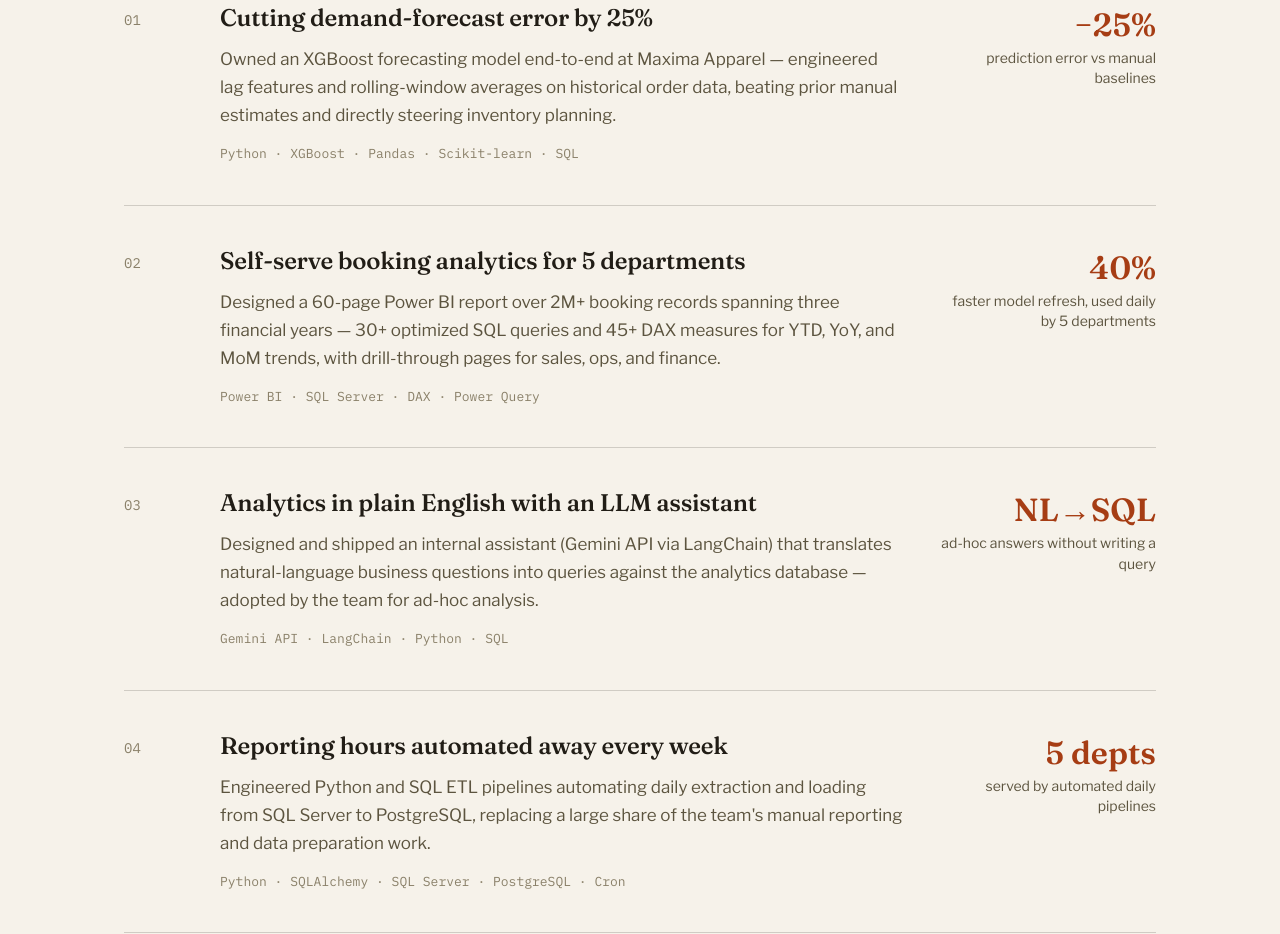
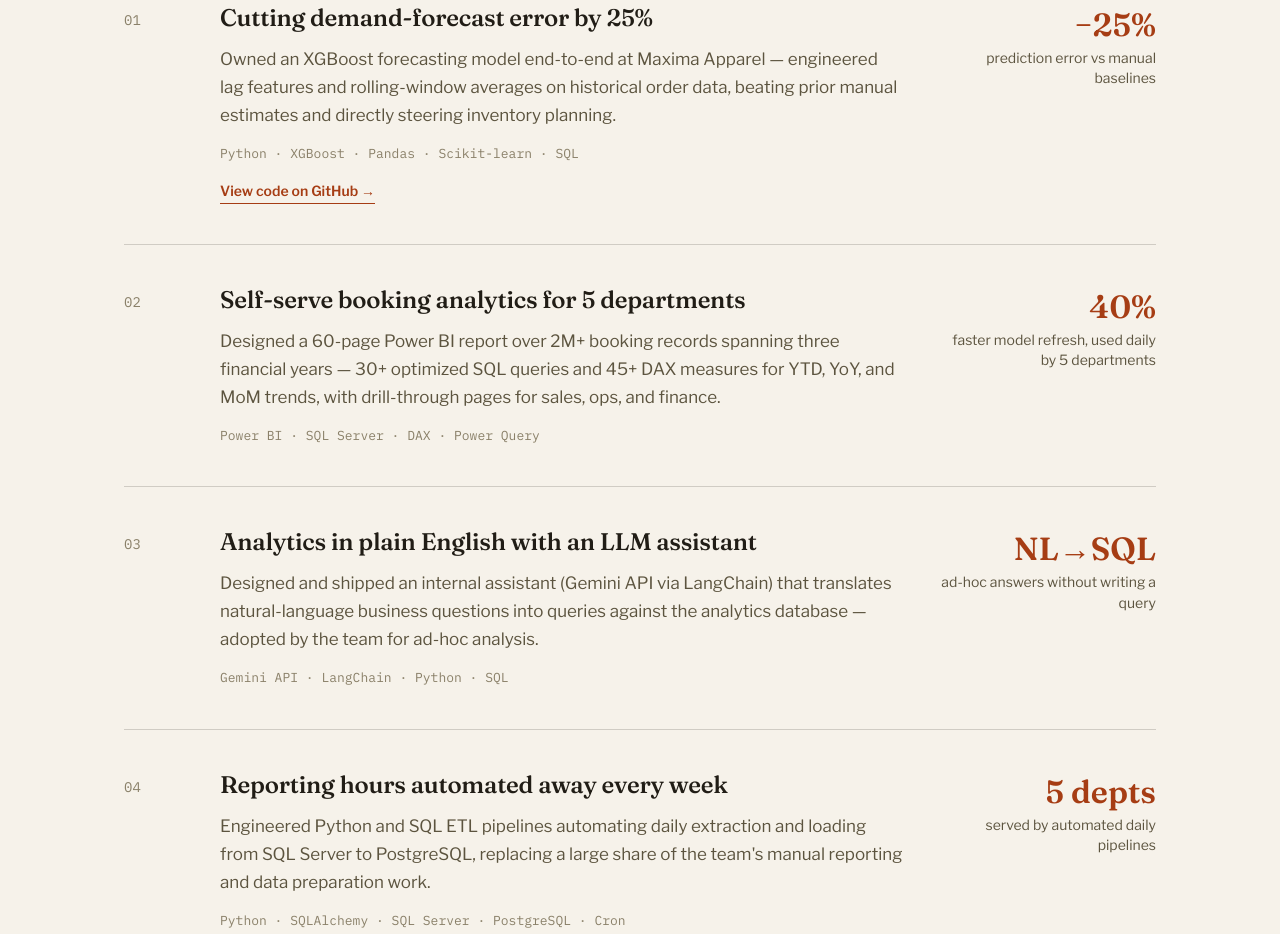
Before and after one commit to tanishq20011430/Personal_website, a plain HTML site: page index.html in a window 1280 px wide. Shown: the part 1067-2001 px from the top of the page. Drawn offline with nearby package versions, Linux system fonts and the light colour scheme.

Commit message:
Add GitHub repo links to forecasting and sports pipeline case studies
Co-Authored-By: Claude Fable 5 <noreply@anthropic.com>

```diff
--- a/index.html
+++ b/index.html
@@ -129,6 +129,8 @@
                                 prior manual estimates and directly steering inventory planning.
                             </p>
                             <p class="case-tools">Python · XGBoost · Pandas · Scikit-learn · SQL</p>
+                            <a class="case-link" href="https://github.com/tanishq20011430/XGBOOST" target="_blank"
+                                rel="noopener">View code on GitHub&nbsp;→</a>
                         </div>
                         <div class="case-stat">
                             <strong>−25%</strong>
@@ -214,6 +216,8 @@
                                 of breaking the run.
                             </p>
                             <p class="case-tools">Python · Perplexity API · Odds API · Pydantic · PostgreSQL</p>
+                            <a class="case-link" href="https://github.com/tanishq20011430/sports-ai-agent"
+                                target="_blank" rel="noopener">View code on GitHub&nbsp;→</a>
                         </div>
                         <div class="case-stat">
                             <strong>Daily</strong>
--- a/styles.css
+++ b/styles.css
@@ -383,6 +383,22 @@ a {
     font-size: 0.8125rem;
     color: var(--ink-faint) !important;
     margin-top: 14px;
+}
+
+.case-link {
+    display: inline-block;
+    margin-top: 14px;
+    font-size: 0.875rem;
+    font-weight: 600;
+    color: var(--rust);
+    text-decoration: none;
+    border-bottom: 1px solid currentColor;
+    padding-bottom: 1px;
+    transition: color 0.2s ease;
+}
+
+.case-link:hover {
+    color: var(--rust-deep);
 }
 
 .case-stat {
```
